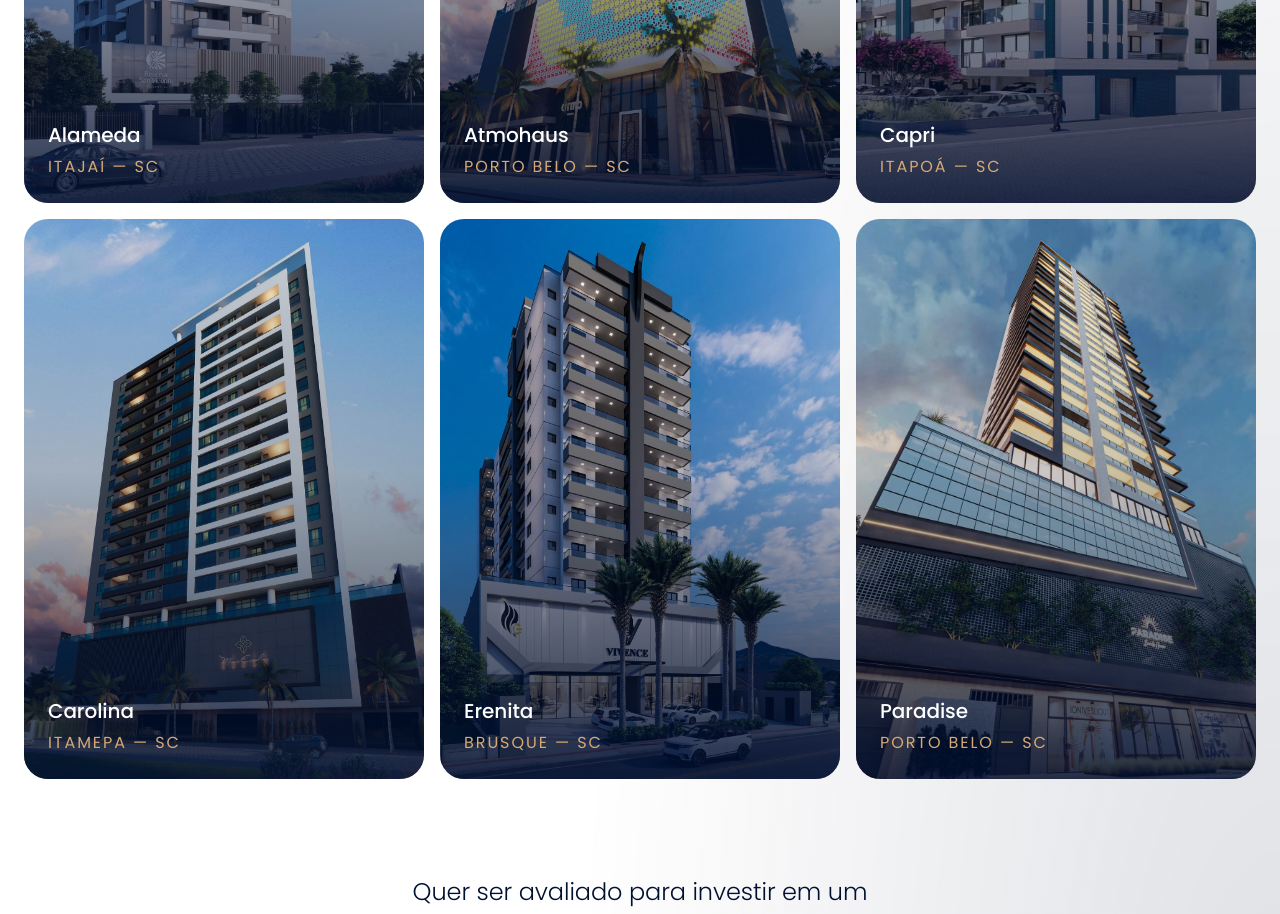
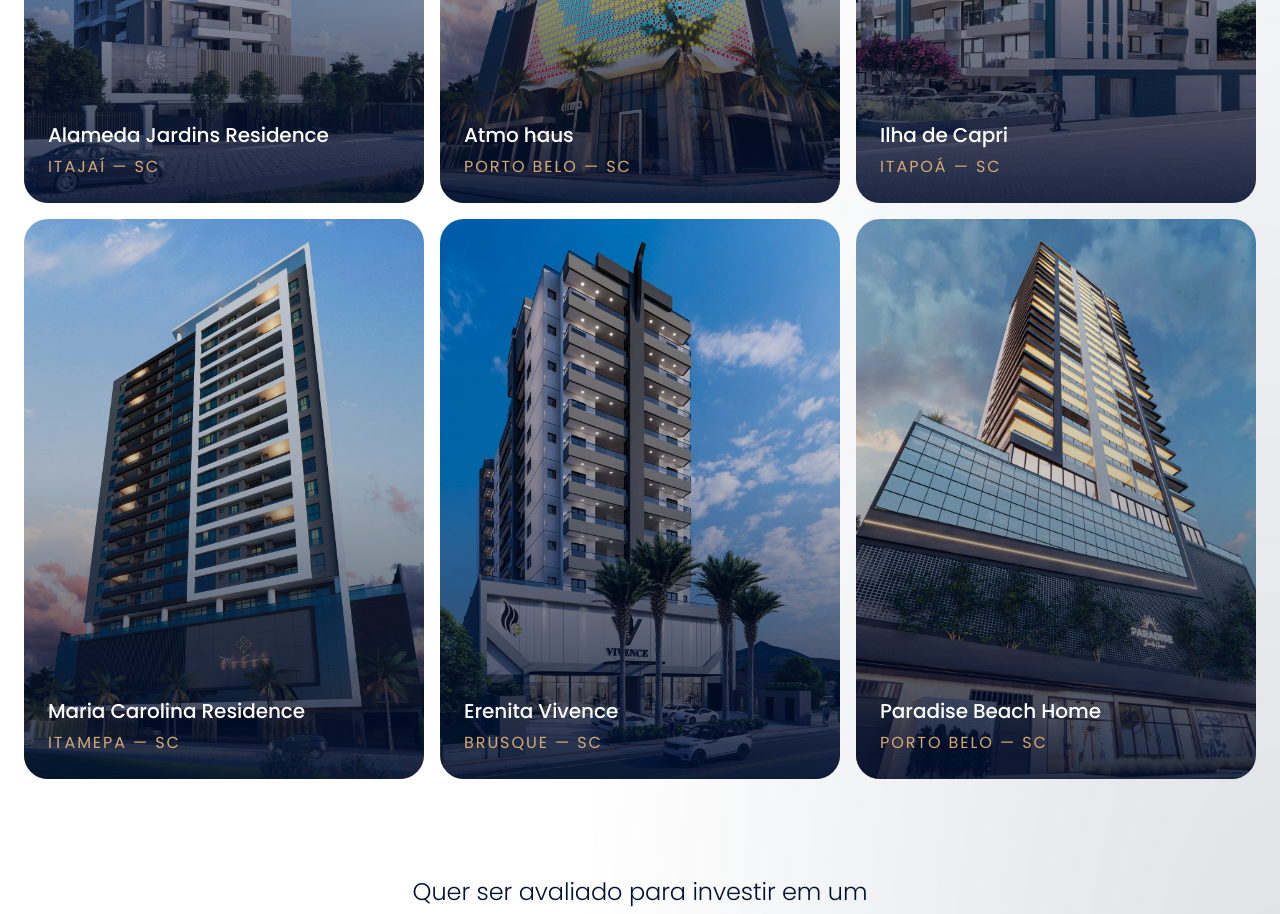
Before and after one commit to arck1pro-git/arck1pro-site, a Next.js app: page /empreendimentos in a window 1280 px wide. Shown: the part 2640-3554 px from the top of the page. Built offline with nearby package versions, Linux system fonts and the light colour scheme.

Commit message:
otimizações 3

```diff
--- a/app/empreendimentos/page.tsx
+++ b/app/empreendimentos/page.tsx
@@ -56,12 +56,12 @@ const numeros = [
 ]
 
 const portfolio: { name: string; local: string; src: string; objectPosition?: string }[] = [
-  { name: 'Alameda', local: 'Itajaí — SC', src: '/alameda1.webp' },
-  { name: 'Atmohaus', local: 'Porto Belo — SC', src: '/atmohaus1.webp' },
-  { name: 'Capri', local: 'Itapoá — SC', src: '/capri1.webp', objectPosition: 'right' },
-  { name: 'Carolina', local: 'Itamepa — SC', src: '/carolina1.webp' },
-  { name: 'Erenita', local: 'Brusque — SC', src: '/erenita1.webp' },
-  { name: 'Paradise', local: 'Porto Belo — SC', src: '/paradise1.webp' },
+  { name: 'Alameda Jardins Residence', local: 'Itajaí — SC', src: '/alameda1.webp' },
+  { name: 'Atmo haus', local: 'Porto Belo — SC', src: '/atmohaus1.webp' },
+  { name: 'Ilha de Capri', local: 'Itapoá — SC', src: '/capri1.webp', objectPosition: 'right' },
+  { name: 'Maria Carolina Residence', local: 'Itamepa — SC', src: '/carolina1.webp' },
+  { name: 'Erenita Vivence', local: 'Brusque — SC', src: '/erenita1.webp' },
+  { name: 'Paradise Beach Home', local: 'Porto Belo — SC', src: '/paradise1.webp' },
 ]
 
 export default function EmpreendimentosPage() {
```
